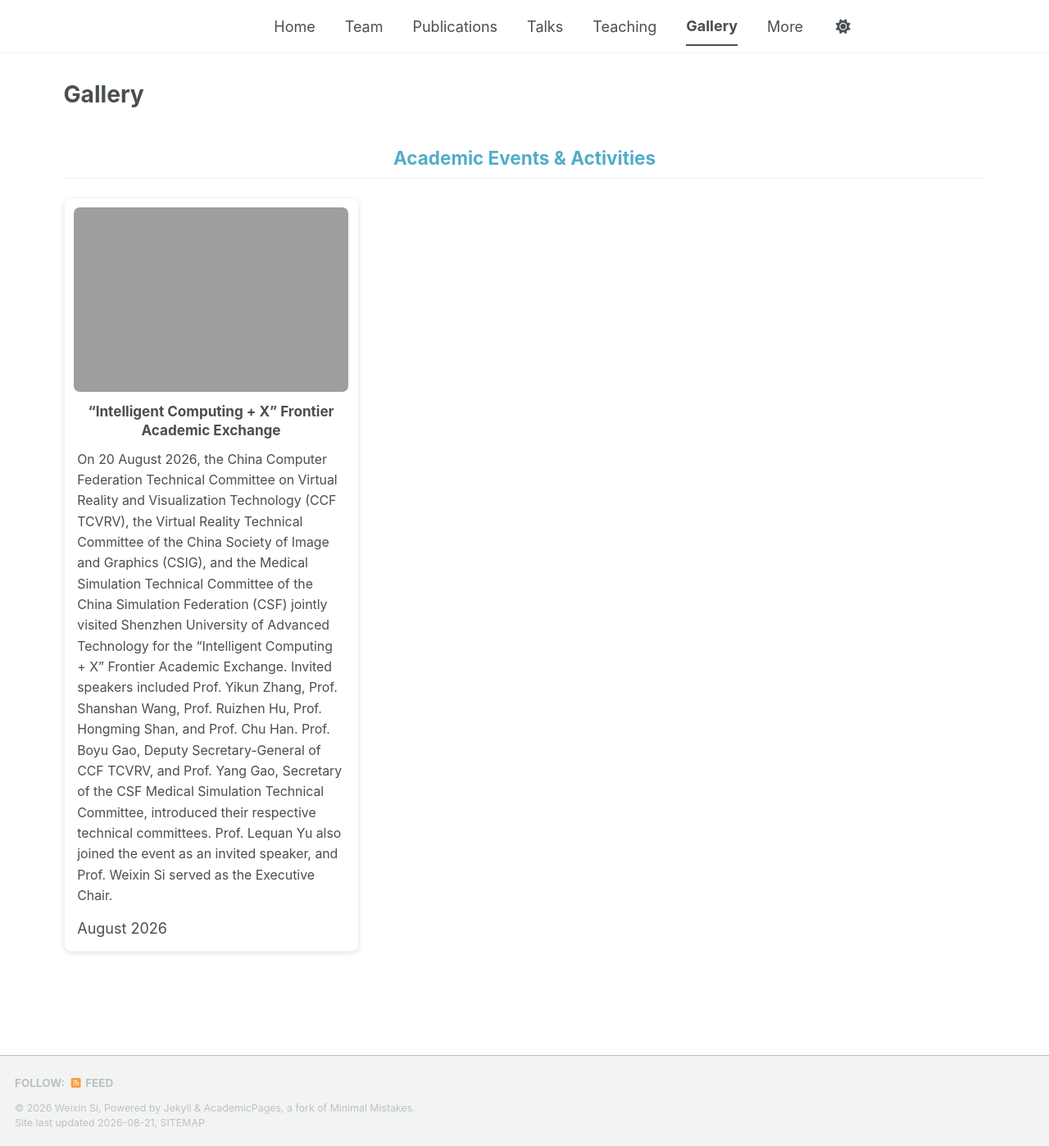
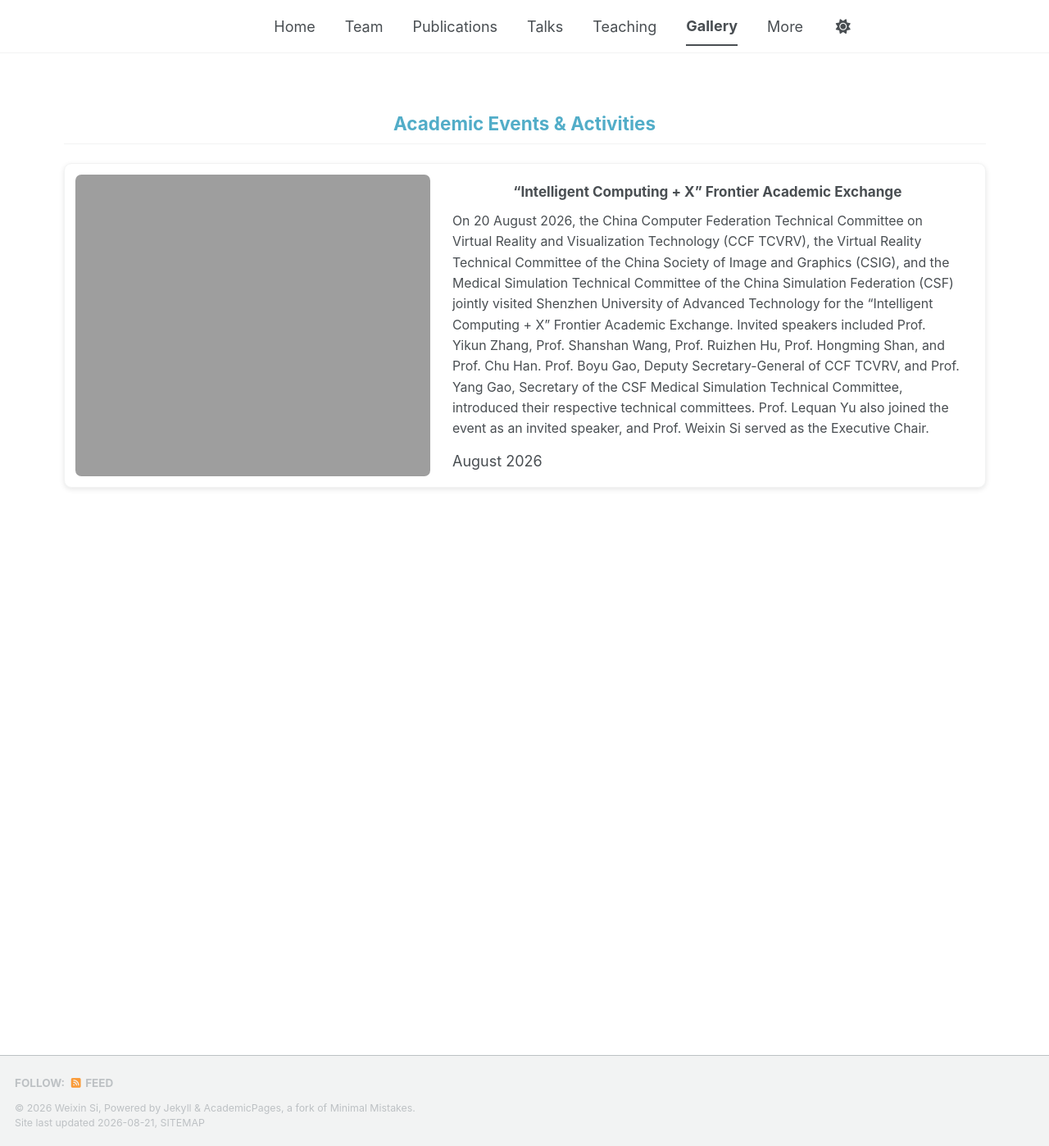
Before and after one commit to WeixinSi/weixinsi.github.io, a Jekyll site: the page built from _pages/gallery.md, in a window 1280 px wide and 1398 px high. Shown: the whole window at 82% size. Built offline with Jekyll 4.4.1, drawn with Linux system fonts in a browser that asks for light colours; a style sheet for code colours, icons or effects is not loaded.

Commit message:
Widen gallery activity cards and hide duplicate title

```diff
--- a/_includes/gallery-section.html
+++ b/_includes/gallery-section.html
@@ -2,7 +2,7 @@
 {% if gallery_items.size > 0 %}
   <section class="academic-gallery__group" aria-labelledby="gallery-{{ include.category }}">
     <h2 id="gallery-{{ include.category }}" class="academic-gallery__heading">{{ include.title }}</h2>
-    <div class="academic-gallery__section">
+    <div class="academic-gallery__section academic-gallery__section--{{ include.category }}">
       {% for item in gallery_items %}
         <article class="academic-gallery__item">
           {% if item.images and item.images.size > 0 %}
--- a/_layouts/single.html
+++ b/_layouts/single.html
@@ -26,7 +26,7 @@ layout: default
     <div class="page__inner-wrap">
       {% unless page.header.overlay_color or page.header.overlay_image %}
         <header>
-          {% if page.title %}<h1 class="page__title" itemprop="headline">{{ page.title | markdownify | remove: "<p>" | remove: "</p>" }}</h1>{% endif %}
+          {% if page.title %}<h1 class="page__title{% if page.hide_title %} screen-reader-text{% endif %}" itemprop="headline">{{ page.title | markdownify | remove: "<p>" | remove: "</p>" }}</h1>{% endif %}
           {% if page.read_time %}
             <p class="page__meta"><i class="fa fa-clock" aria-hidden="true"></i> {% include read-time.html %}</p>
           {% endif %}
--- a/_sass/layout/_academic-profile.scss
+++ b/_sass/layout/_academic-profile.scss
@@ -30,6 +30,10 @@
   margin: 0;
 }
 
+.academic-gallery__section.academic-gallery__section--activities {
+  grid-template-columns: minmax(0, 1fr);
+}
+
 .academic-gallery__item {
   display: flex;
   flex-direction: column;
@@ -41,6 +45,14 @@
   border-radius: 0.5rem;
   background: var(--global-bg-color);
   box-shadow: 0 2px 6px rgba(0, 0, 0, 0.1);
+}
+
+.academic-gallery__section--activities .academic-gallery__item {
+  display: grid;
+  grid-template-columns: minmax(18rem, 2fr) minmax(0, 3fr);
+  gap: 0.75rem;
+  align-items: stretch;
+  padding: 0.75rem;
 }
 
 .academic-gallery__media {
@@ -74,12 +86,28 @@
   box-shadow: none;
 }
 
+.academic-gallery__section--activities .academic-gallery__media {
+  height: 100%;
+  min-height: 18rem;
+}
+
+.academic-gallery__section--activities .academic-gallery__media > a,
+.academic-gallery__section--activities .academic-gallery__media > img,
+.academic-gallery__section--activities .academic-gallery__media img {
+  height: 100%;
+  min-height: 18rem;
+}
+
 .academic-gallery__body {
   display: flex;
   flex-direction: column;
   flex: 1;
   min-width: 0;
   padding: 0.65rem 0.25rem 0.15rem;
+}
+
+.academic-gallery__section--activities .academic-gallery__body {
+  padding: 0.5rem 0.75rem 0.25rem;
 }
 
 .academic-gallery__title {
@@ -127,6 +155,22 @@
   .academic-gallery__item {
     width: 90%;
     max-width: 21.875rem;
+  }
+
+  .academic-gallery__section--activities .academic-gallery__item {
+    grid-template-columns: minmax(0, 1fr);
+  }
+
+  .academic-gallery__section--activities .academic-gallery__media {
+    height: auto;
+    min-height: 0;
+  }
+
+  .academic-gallery__section--activities .academic-gallery__media > a,
+  .academic-gallery__section--activities .academic-gallery__media > img,
+  .academic-gallery__section--activities .academic-gallery__media img {
+    height: 12.5rem;
+    min-height: 0;
   }
 }
 
```
Also changed, not shown: _pages/gallery.md (+1 -0 lines), 1 other file.
